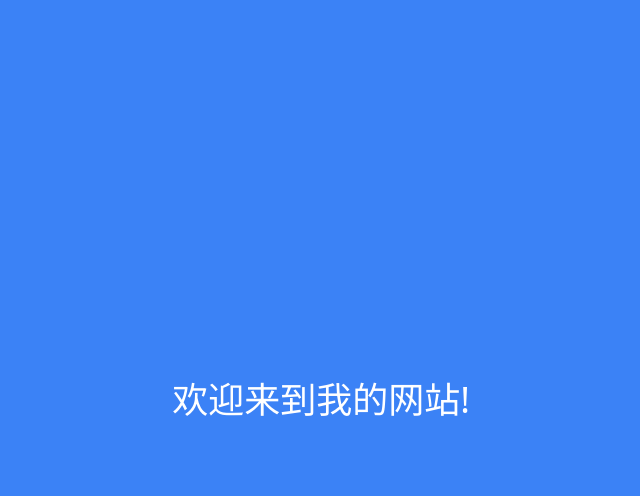
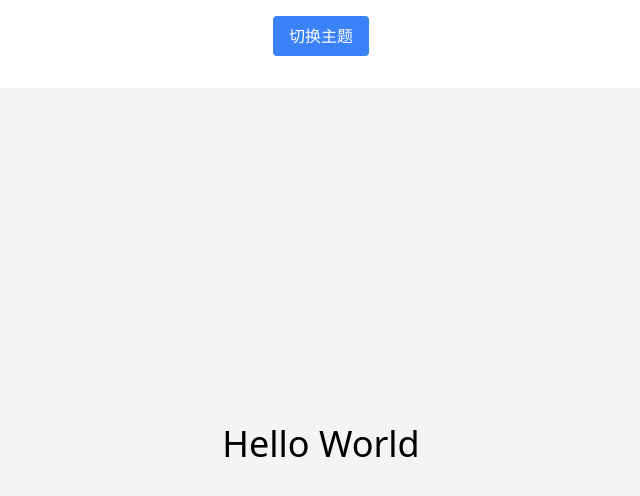
Before and after one commit to qiqzhao/theme-tailwind-demo, a React (Create React App) app: page / in a window 1280 px wide. Shown: the top 496 px of the page, without its empty margins (319-959 px from the left). Built offline with nearby package versions, Linux system fonts and the light colour scheme.

Commit message:
feat: toggle theme

```diff
--- a/src/App.tsx
+++ b/src/App.tsx
@@ -2,13 +2,23 @@ import React from "react";
 import { ThemeProvider, useTheme } from "./ThemeContext";
 
 const ThemedComponent: React.FC = () => {
-  const theme = useTheme();
+  const { theme, toggleTheme } = useTheme();
 
   return (
-    <div
-      className={`${theme.background} ${theme.textColor} min-h-screen flex items-center justify-center`}
-    >
-      <h1 className="text-4xl">欢迎来到我的网站!</h1>
+    <div className="h-screen flex flex-col">
+      <div className="flex justify-center mb-4 p-4">
+        <button
+          className="px-4 py-2 bg-blue-500 text-white rounded"
+          onClick={toggleTheme}
+        >
+          切换主题
+        </button>
+      </div>
+      <div
+        className={`${theme.background} ${theme.textColor} flex flex-grow items-center justify-center`}
+      >
+        <h1 className="text-4xl">Hello World</h1>
+      </div>
     </div>
   );
 };
--- a/src/ThemeContext.tsx
+++ b/src/ThemeContext.tsx
@@ -1,8 +1,9 @@
-import React, { createContext, useContext, useMemo } from "react";
+import React, { createContext, useContext, useMemo, useState } from "react";
 import themes, { Theme } from "./theme";
 
 interface ThemeContextProps {
   theme: Theme;
+  toggleTheme: () => void;
 }
 
 const ThemeContext = createContext<ThemeContextProps | undefined>(undefined);
@@ -10,20 +11,18 @@ const ThemeContext = createContext<ThemeContextProps | undefined>(undefined);
 export const ThemeProvider: React.FC<{ children: React.ReactNode }> = ({
   children,
 }) => {
-  const hostname = window.location.hostname;
+  const [currentTheme, setCurrentTheme] = useState<"light" | "dark">("light");
 
-  const theme = useMemo(() => {
-    if (hostname.includes("example1.com")) {
-      return themes.example1;
-    } else if (hostname.includes("example2.com")) {
-      return themes.example2;
-    } else {
-      return themes.example1;
-    }
-  }, [hostname]);
+  const theme = useMemo(() => themes[currentTheme], [currentTheme]);
+
+  const toggleTheme = () => {
+    setCurrentTheme((prev) => (prev === "light" ? "dark" : "light"));
+  };
 
   return (
-    <ThemeContext.Provider value={{ theme }}>{children}</ThemeContext.Provider>
+    <ThemeContext.Provider value={{ theme, toggleTheme }}>
+      {children}
+    </ThemeContext.Provider>
   );
 };
 
@@ -32,5 +31,5 @@ export const useTheme = () => {
   if (!context) {
     throw new Error("useTheme must be used within a ThemeProvider");
   }
-  return context.theme;
+  return context;
 };
--- a/src/theme.ts
+++ b/src/theme.ts
@@ -4,13 +4,13 @@ export interface Theme {
 }
 
 const themes: Record<string, Theme> = {
-  example1: {
-    background: "bg-blue-500",
-    textColor: "text-white",
+  light: {
+    background: 'bg-gray-100',
+    textColor: 'text-black',
   },
-  example2: {
-    background: "bg-green-500",
-    textColor: "text-black",
+  dark: {
+    background: 'bg-gray-800',
+    textColor: 'text-white',
   },
 };
 
```
